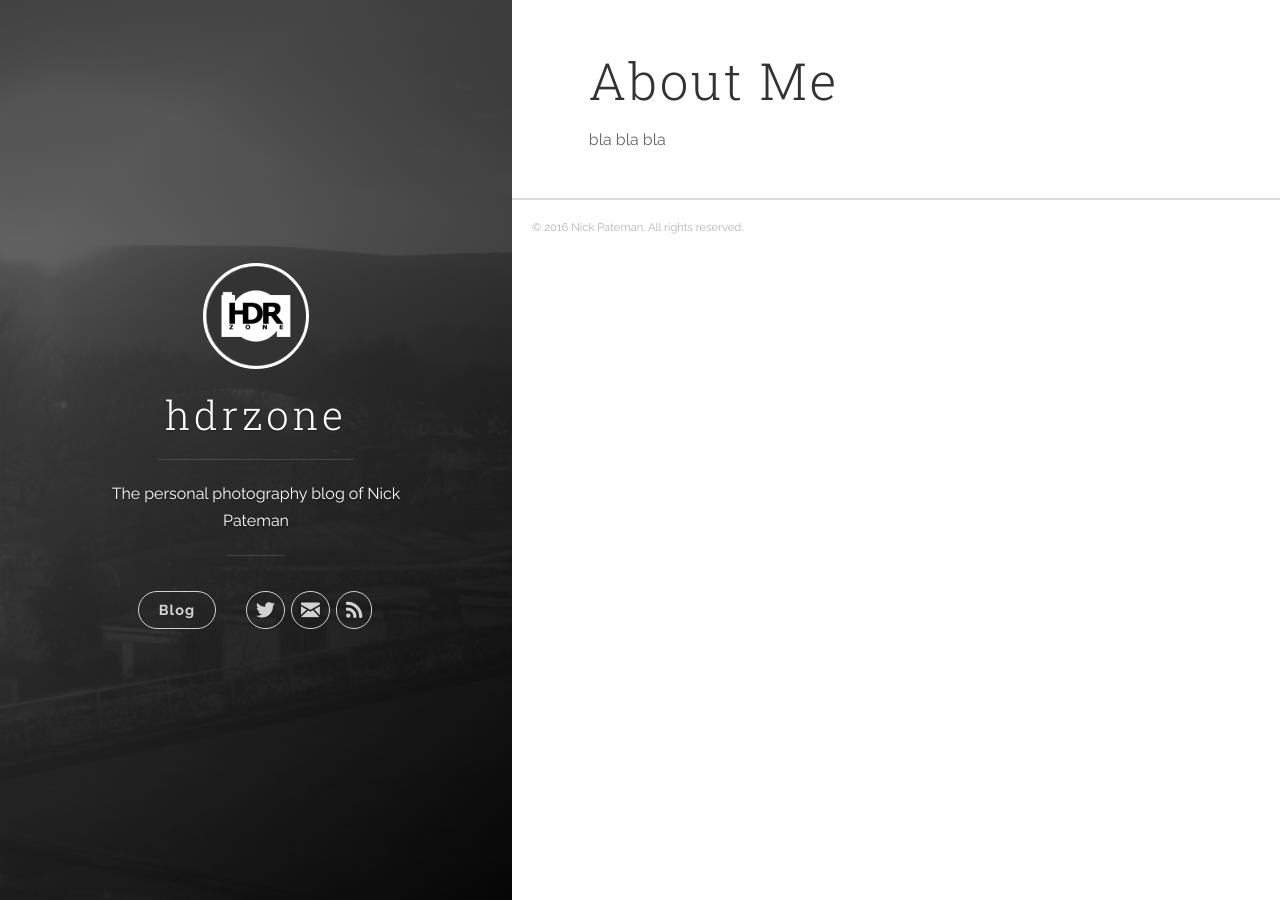
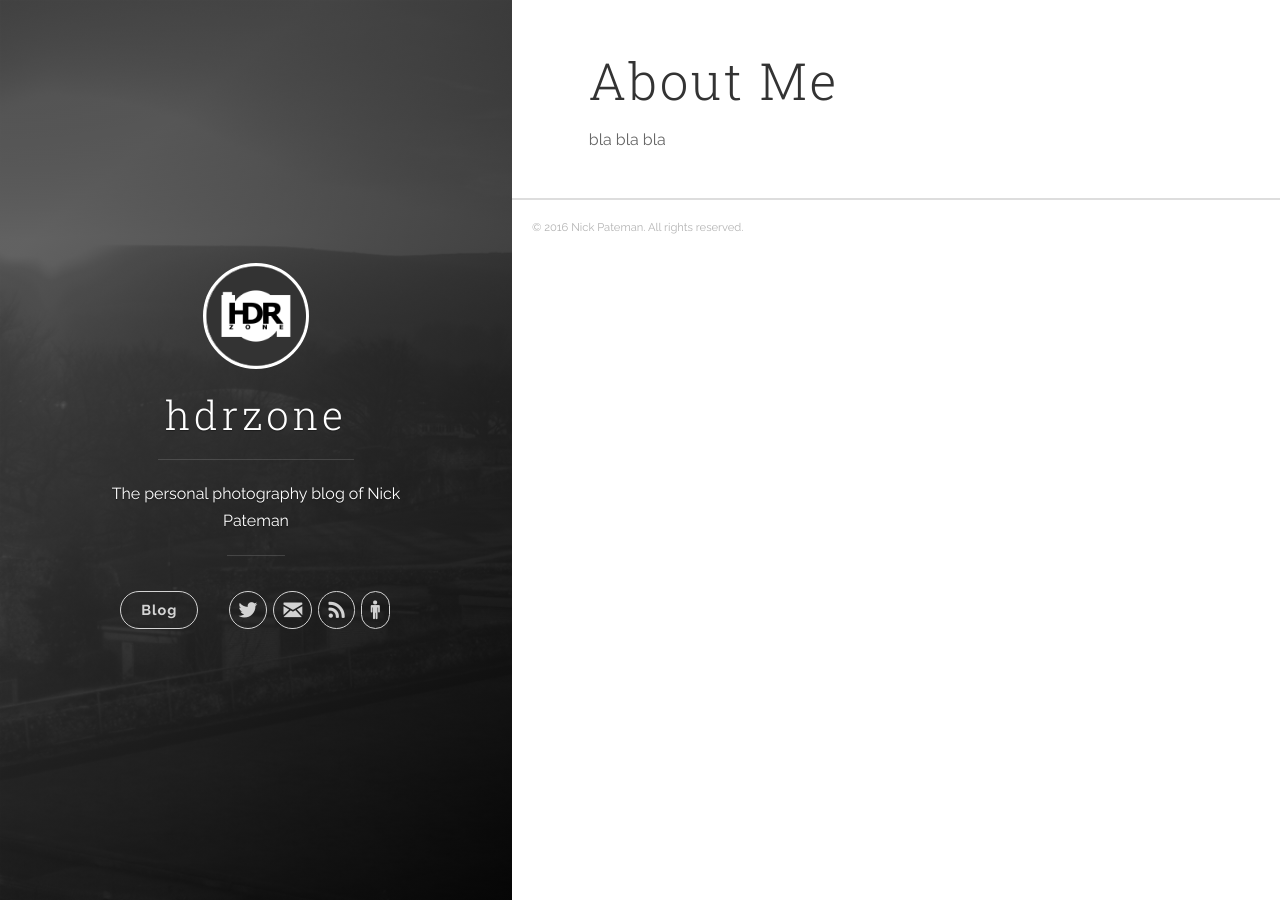
Before and after one commit to devoctomy/hdrzone.co.uk, a Jekyll site: the page built from about/index.html, in a window 1280 px wide. Built offline with Jekyll 4.4.1, drawn with Linux system fonts in a browser that asks for light colours; nearby versions of some CDN libraries.

Commit message:
Added about me nav link

```diff
--- a/_includes/header.html
+++ b/_includes/header.html
@@ -75,6 +75,14 @@
               </a>
             </li>
 
+			<!-- About Me -->
+            <li class="navigation__item">
+              <a href="/about" title="About Me" target="_blank">
+                <i class="icon icon-male"></i>
+                <span class="label">About Me</span>
+              </a>
+            </li>
+
             </ul>
           </nav>
 
```
